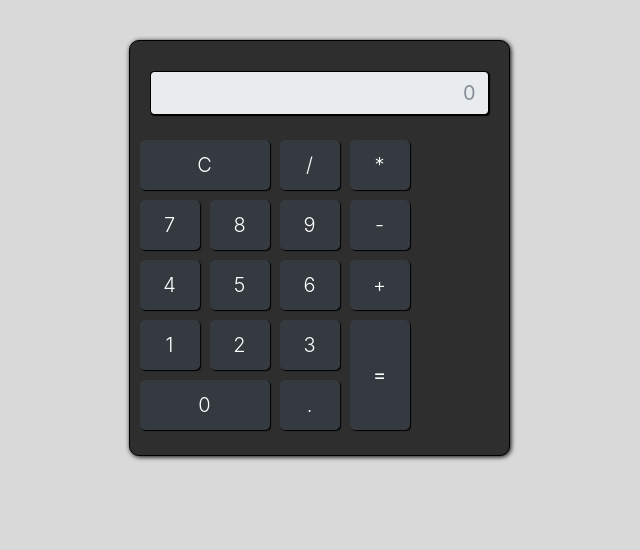
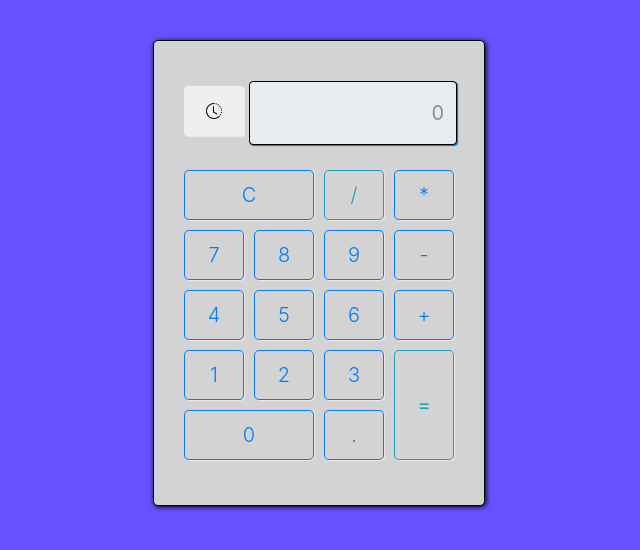
Before and after one commit to mCszao/calculadora, a plain HTML site: page index.html in a window 1280 px wide. Shown: the whole page, without its empty margins (321-961 px from the left). Drawn offline with nearby package versions, Linux system fonts and the light colour scheme.

Commit message:
Tamanho da tela e borda alteradas

```diff
--- a/index.html
+++ b/index.html
@@ -10,14 +10,18 @@
       integrity="sha384-PsH8R72JQ3SOdhVi3uxftmaW6Vc51MKb0q5P2rRUpPvrszuE4W1povHYgTpBfshb"
       crossorigin="anonymous"
     />
+    <link
+      rel="stylesheet"
+      href="https://cdn.jsdelivr.net/npm/bootstrap-icons@1.10.2/font/bootstrap-icons.css"
+    />
 
     <style>
       .calculadora {
         margin-top: 40px;
         border: solid 1px #000;
-        padding: 20px;
-        background-color: #2e2e2e;
-        border-radius: 10px;
+        padding: 40px;
+        background: #d3d3d3;
+        border-radius: 5px;
         box-shadow: 1px 1px 5px #000;
       }
 
@@ -25,7 +29,7 @@
         width: 60px;
         height: 50px;
         margin: 5px;
-        box-shadow: 1px 1px 1px #000;
+        box-shadow: 1px 1px 1px rgb(238, 234, 234);
       }
 
       .clear {
@@ -43,44 +47,54 @@
       .resultado {
         text-align: right;
         font-size: 20px;
-        margin-top: 10px;
+        width: 13rem;
         margin-bottom: 20px;
         border: solid 1px #000;
-        box-shadow: 1px 1px 1px #000;
+        box-shadow: 1px 1px 1px #0073e6;
+        color: #0073e6;
+        height: 4rem;
+      }
+      .calculadora > .form-control {
+        background-color: #000;
       }
     </style>
   </head>
 
-  <body style="background: #d9d9d9">
+  <body style="background-color: #6750ff">
     <div class="container">
       <div class="row">
         <div class="col d-flex justify-content-center">
           <br />
 
           <div class="calculadora">
+            <div class="row">
+              <button class="btn">
+                <i class="bi bi-clock-history"></i>
+              </button>
               <input
                 type="text"
                 class="form-control resultado"
                 placeholder="0"
                 disabled="disabled"
               />
+            </div>
 
             <div class="row">
               <button
                 type="button"
-                class="btn btn-dark btn-lg clear font-weight-light"
+                class="btn btn-outline-primary btn-lg clear font-weight-light"
               >
                 C
               </button>
               <button
                 type="button"
-                class="btn btn-dark btn-lg font-weight-light"
+                class="btn btn-outline-info btn-lg font-weight-light"
               >
                 /
               </button>
               <button
                 type="button"
-                class="btn btn-dark btn-lg font-weight-light"
+                class="btn btn-outline-primary btn-lg font-weight-light"
               >
                 *
               </button>
@@ -89,25 +103,25 @@
             <div class="row">
               <button
                 type="button"
-                class="btn btn-dark btn-lg font-weight-light"
+                class="btn btn-outline-primary btn-lg font-weight-light"
               >
                 7
               </button>
               <button
                 type="button"
-                class="btn btn-dark btn-lg font-weight-light"
+                class="btn btn-outline-primary btn-lg font-weight-light"
               >
                 8
               </button>
               <button
                 type="button"
-                class="btn btn-dark btn-lg font-weight-light"
+                class="btn btn-outline-primary btn-lg font-weight-light"
               >
                 9
               </button>
               <button
                 type="button"
-                class="btn btn-dark btn-lg font-weight-light"
+                class="btn btn-outline-primary btn-lg font-weight-light"
               >
                 -
               </button>
@@ -116,25 +130,25 @@
             <div class="row">
               <button
                 type="button"
-                class="btn btn-dark btn-lg font-weight-light"
+                class="btn btn-outline-primary btn-lg font-weight-light"
               >
                 4
               </button>
               <button
                 type="button"
-                class="btn btn-dark btn-lg font-weight-light"
+                class="btn btn-outline-primary btn-lg font-weight-light"
               >
                 5
               </button>
               <button
                 type="button"
-                class="btn btn-dark btn-lg font-weight-light"
+                class="btn btn-outline-primary btn-lg font-weight-light"
               >
                 6
               </button>
               <button
                 type="button"
-                class="btn btn-dark btn-lg font-weight-light"
+                class="btn btn-outline-primary btn-lg font-weight-light"
               >
                 +
               </button>
@@ -143,35 +157,37 @@
             <div class="row">
               <button
                 type="button"
-                class="btn btn-dark btn-lg font-weight-light"
+                class="btn btn-outline-primary btn-lg font-weight-light"
               >
                 1
               </button>
               <button
                 type="button"
-                class="btn btn-dark btn-lg font-weight-light"
+                class="btn btn-outline-primary btn-lg font-weight-light"
               >
                 2
               </button>
               <button
                 type="button"
-                class="btn btn-dark btn-lg font-weight-light"
+                class="btn btn-outline-primary btn-lg font-weight-light"
               >
                 3
               </button>
-              <button type="button" class="btn btn-dark btn-lg enter">=</button>
+              <button type="button" class="btn btn-outline-info btn-lg enter">
+                =
+              </button>
             </div>
 
             <div class="row" style="margin-top: -60px">
               <button
                 type="button"
-                class="btn btn-dark zero btn-lg font-weight-light"
+                class="btn btn-outline-primary zero btn-lg font-weight-light"
               >
                 0
               </button>
               <button
                 type="button"
-                class="btn btn-dark btn-lg font-weight-light"
+                class="btn btn-outline-primary btn-lg font-weight-light"
               >
                 .
               </button>
```
Lines whose indentation alone changed are shown as unchanged.
